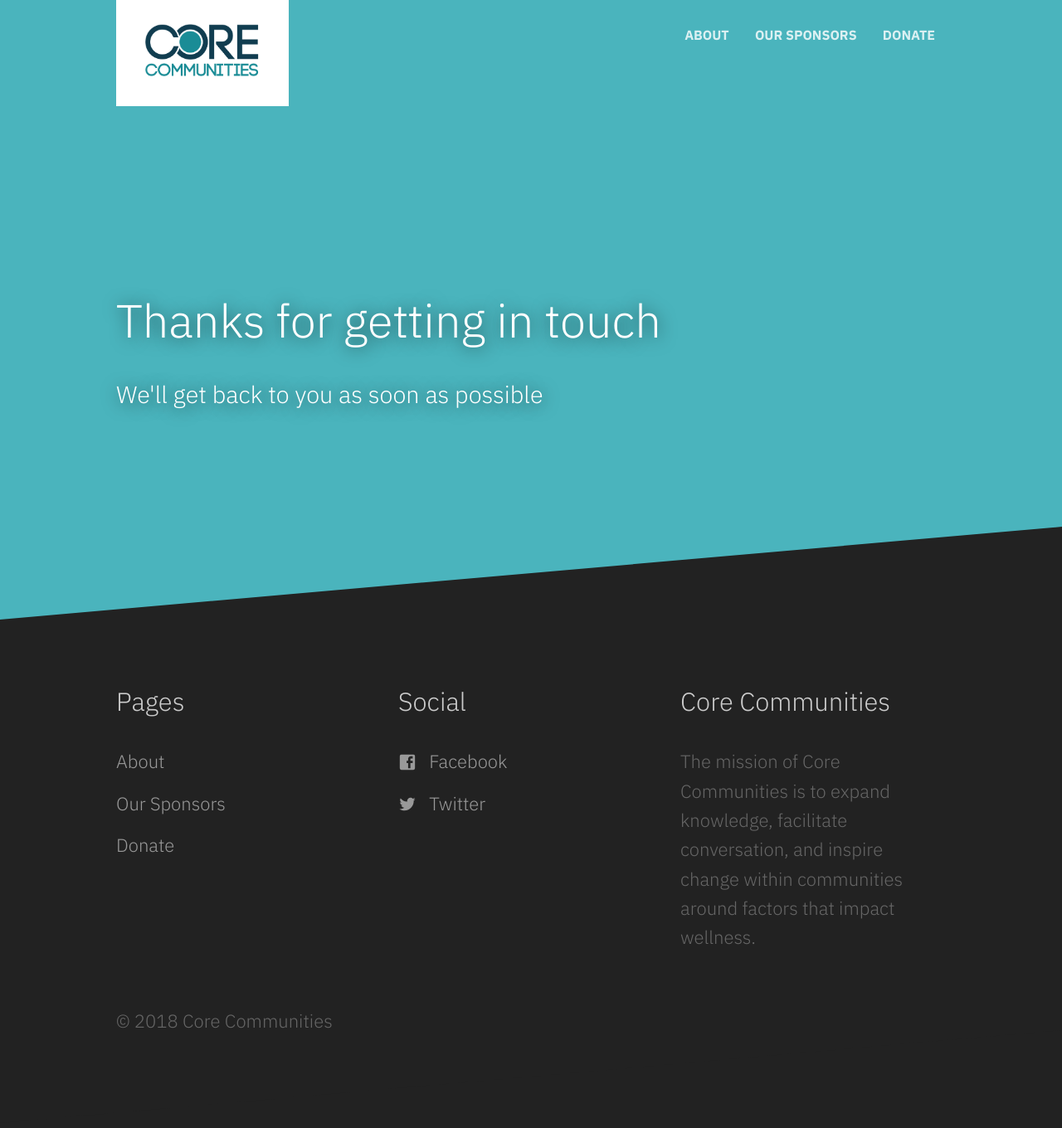
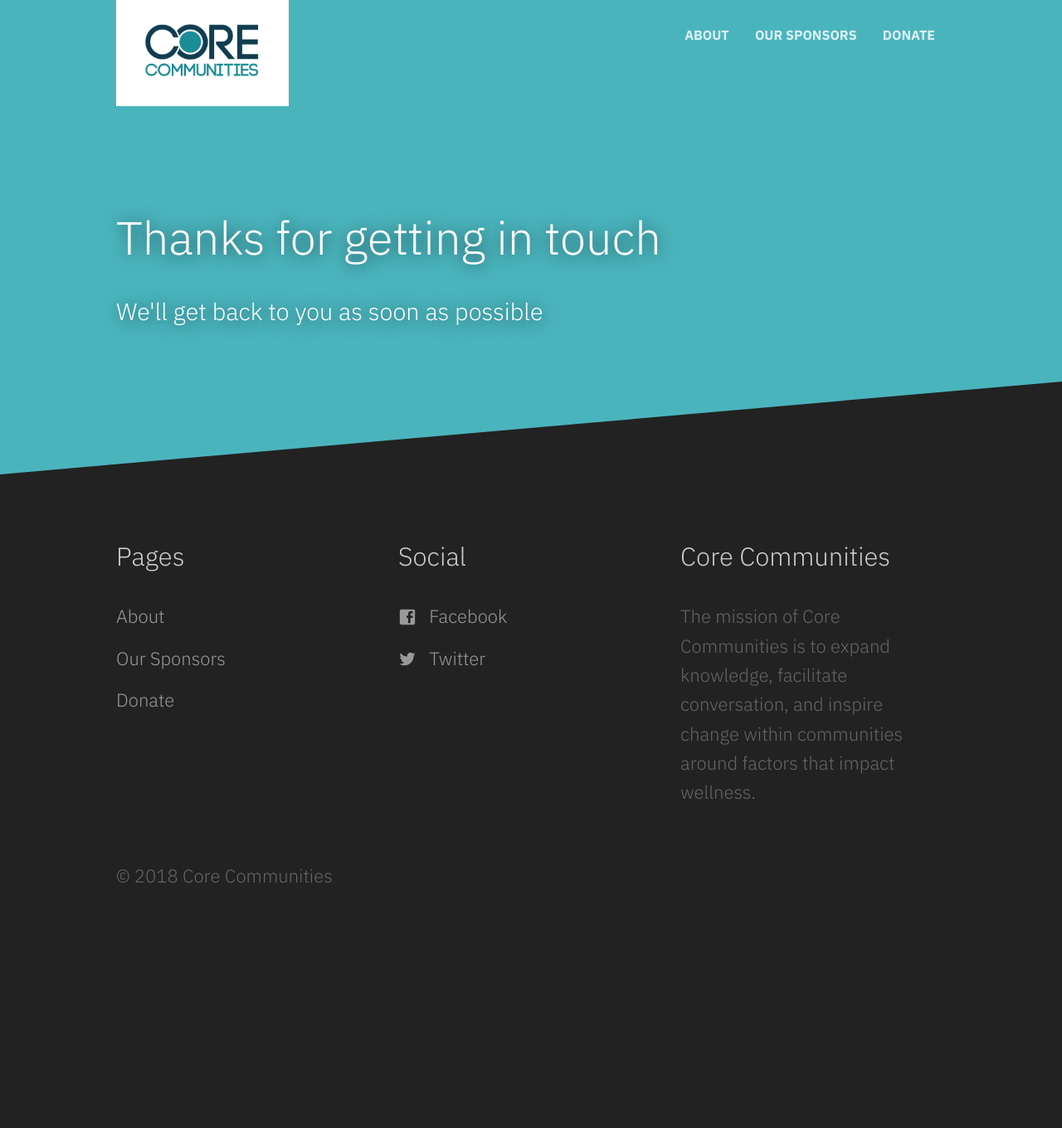
Before and after one commit to michaeldmcqueen/cc2018, a Jekyll site: the page built from contact-success.html, in a window 1280 px wide. Shown: the whole page at 83% size. Built offline with Jekyll 4.4.1, drawn with Linux system fonts in a browser that asks for light colours; after the commit the page ends 1185 px from its top, so only the background shows below that.

Commit message:
Vid Update

```diff
--- a/_sass/layout.scss
+++ b/_sass/layout.scss
@@ -111,21 +111,31 @@
 		background: $brand-color;
 		text-align: left;
 		margin-top: -100px;
-		padding-top: 450px;
-
+    padding-top: 250px;
+    padding-bottom: 40px;
+		@media #{$tablet} {
+			padding-top: 350px;
+			padding-bottom: 100px;
+		}
 		h2, p {
 			max-width: 90%;
 		}
 
 		h2 {
-			font-size: 3.5rem;
+			font-size: 2.5rem;
 			text-shadow: 1px 2px 20px rgba(0,0,0,0.65);
+			@media #{$tablet} {
+				font-size: 3.5rem;
+			}
 		}
 
 		p {
-			font-size: 1.8rem;
+			font-size: 1.2rem;
 			color: #fff;
 			text-shadow: 1px 2px 20px rgba(0,0,0,0.65);
+			@media #{$tablet} {
+				font-size: 1.8rem;
+			}
 		}
 
 		a:not(.button) {
@@ -139,6 +149,9 @@
 		video {
 			position: fixed;
 			top: 0;
+			@media #{$lg-desktop} {
+			width: calc(100% + 120px);
+			}
 		// 	left: 50%;
 		// 	min-width: 100%;
 		// 	min-height: 100%;
@@ -304,8 +317,9 @@
 	padding: 50px 0 175px;
 }
 .home-calls {
-	display: flex;
-
+	@media #{$tablet} {
+	  display: flex;
+	}
 	.diagonal {
 		-webkit-transform: skewY(-5deg);
     -moz-transform: skewY(-5deg);
--- a/css/screen.scss
+++ b/css/screen.scss
@@ -13,6 +13,7 @@
 $tablet: "(min-width: 450px)";
 $mid-point: "(min-width: 620px)";
 $desktop: "(min-width: 768px)";
+$lg-desktop: "(min-width: 1200px)";
 
 $section-rotation: 5deg;
 
```
